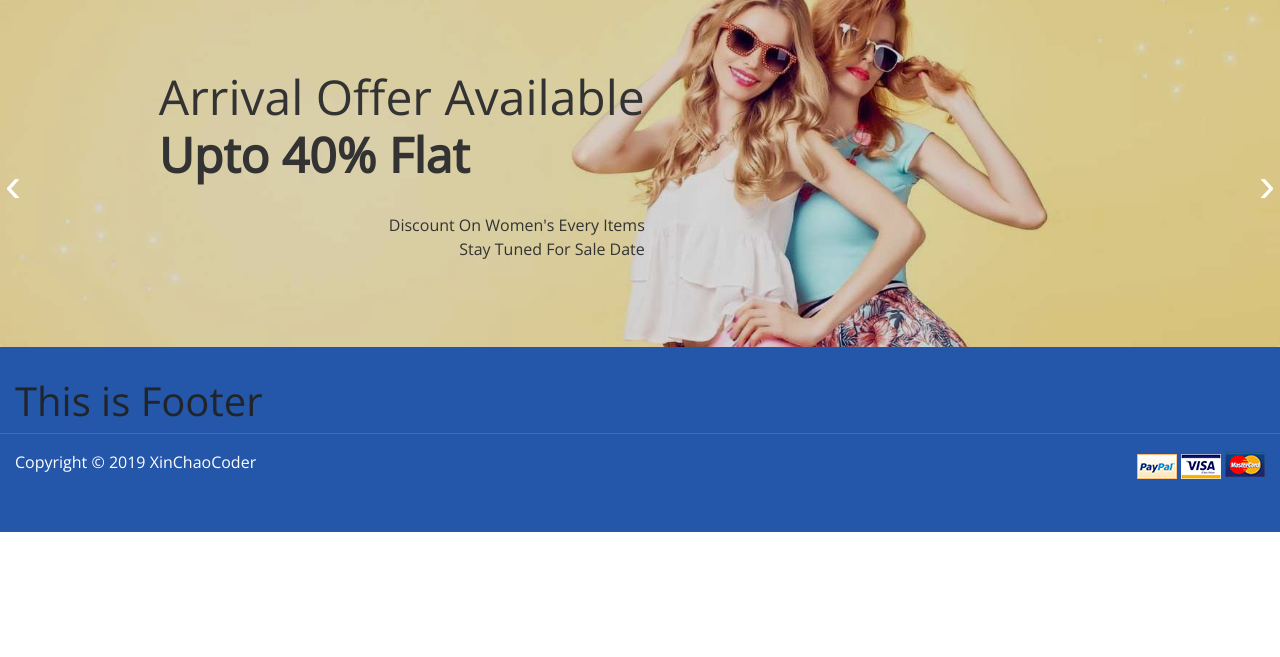
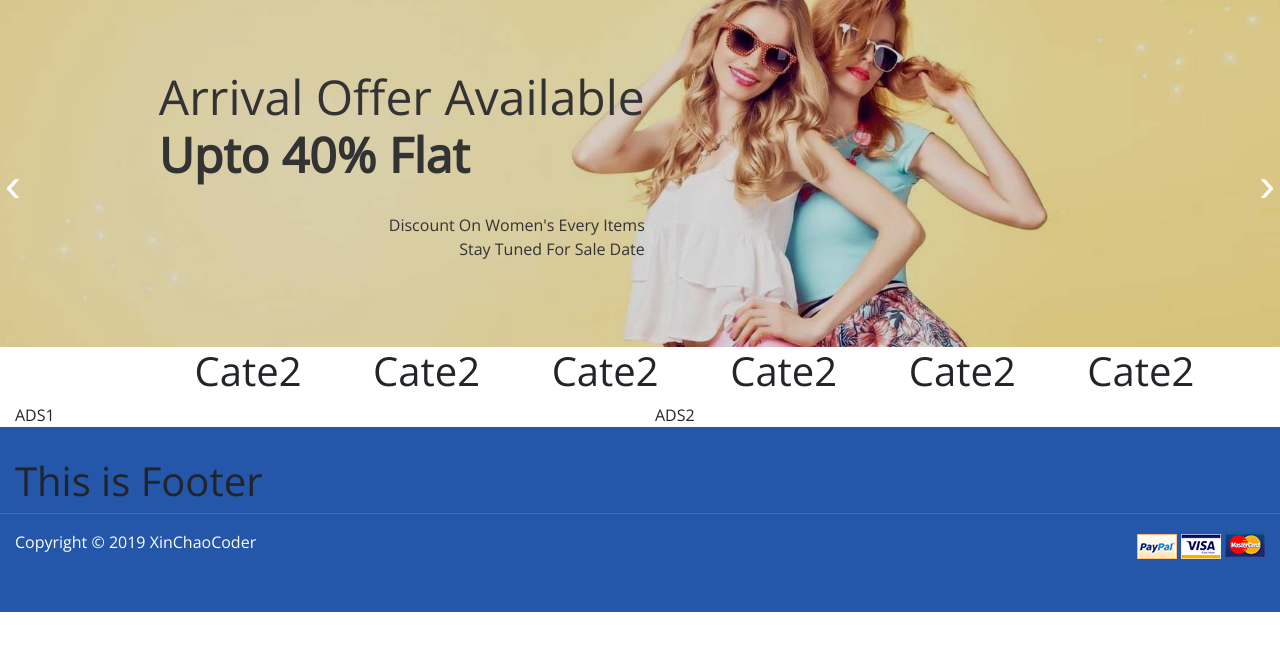
Before and after one commit to hoangnhh97/asshop_php, a PHP site: template views/v_home.php in a window 1280 px wide. Shown: the part 143-800 px from the top of the page. Run offline with PHP 8.4, Linux system fonts and the light colour scheme; the template is opened without the code that fills it, so the values that code supplies are empty; some libraries are stand-ins or nearby versions.

Commit message:
Add list cate and ads block at home page

```diff
--- a/views/v_home.php
+++ b/views/v_home.php
@@ -12,8 +12,6 @@
             <div class="item-text">
                 <h3>Arrival Offer Available <br/> <span>Upto 40% Flat</span></h3>
                 <p>Discount On Women's Every Items <br/> <span>Stay Tuned For Sale Date</span></p>
-
-
             </div>
         </div>
         <div class="item">
@@ -23,8 +21,48 @@
             <div class="item-text">
                 <h3>Arrival Offer Available <br/> <span>Upto 40% Flat</span></h3>
                 <p>Discount On Women's Every Items <br/> <span>Stay Tuned For Sale Date</span></p>
+            </div>
+        </div>
+    </div>
+</section>
 
 
+<section id="list-cate">
+    <div class="container">
+        <div class="owl-carousel owl-theme">
+            <div class="item">
+                <h1></h1>
+            </div>
+            <div class="item">
+                <h1>Cate2</h1>
+            </div>
+            <div class="item">
+                <h1>Cate2</h1>
+            </div>
+            <div class="item">
+                <h1>Cate2</h1>
+            </div>
+            <div class="item">
+                <h1>Cate2</h1>
+            </div>
+            <div class="item">
+                <h1>Cate2</h1>
+            </div>
+            <div class="item">
+                <h1>Cate2</h1>
+            </div>
+        </div>
+    </div>
+</section>
+
+<section id="ads-block-sec">
+    <div class="container">
+        <div class="row">
+            <div class="ads-block ads-block-1 col-md-6">
+                ADS1
+            </div>
+            <div class="ads-block ads-block-2 col-md-6">
+                ADS2
             </div>
         </div>
     </div>
```
Also changed, not shown: assets/images/cat-balo.jpg (added), assets/images/cat-giay.jpg (added).
